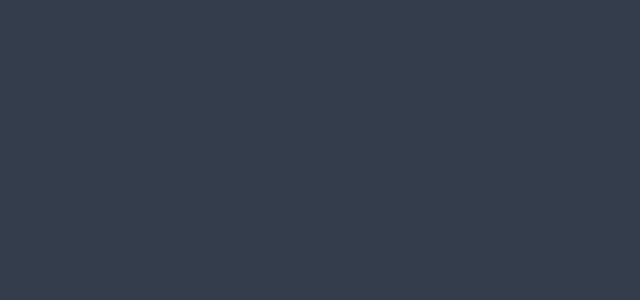
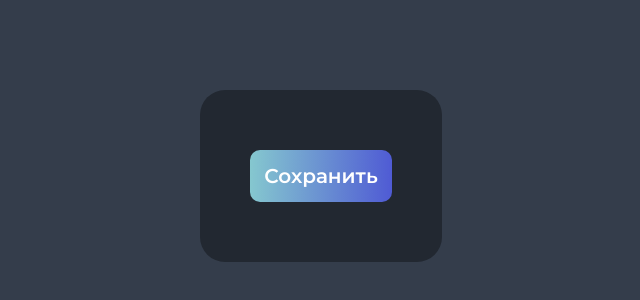
Before and after one commit to itsslava/cloud-buddy, a Vue app: page / in a window 1280 px wide. Shown: the part 232-532 px from the top of the page, without its empty margins (319-959 px from the left). Built offline with nearby package versions, Linux system fonts and the light colour scheme.

Commit message:
feat(app): integrate Button component and center layout

```diff
--- a/src/App.vue
+++ b/src/App.vue
@@ -1,5 +1,17 @@
-<script setup></script>
+<script setup>
+import Button from './components/button.vue';
+</script>
 
-<template></template>
+<template>
+	<main class="right-panel"><Button>Сохранить</Button></main>
+</template>
 
-<style scoped></style>
+<style scoped>
+.right-panel {
+	background: var(--color-bg-main);
+
+	padding: 60px 50px;
+
+	border-radius: 25px;
+}
+</style>
--- a/src/style.css
+++ b/src/style.css
@@ -24,4 +24,8 @@ body {
 	-moz-osx-font-smoothing: grayscale;
 
 	background-color: var(--color-background);
+
+	display: grid;
+	place-items: center;
+	min-height: 100vh; /* выравнивает по центру относительно вертикальной плоскости */
 }
```
